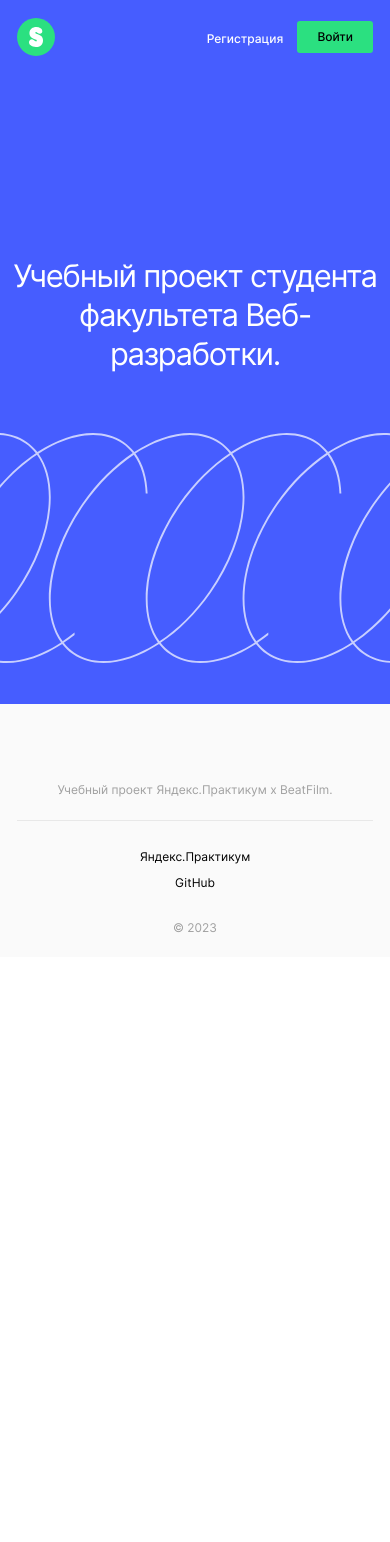
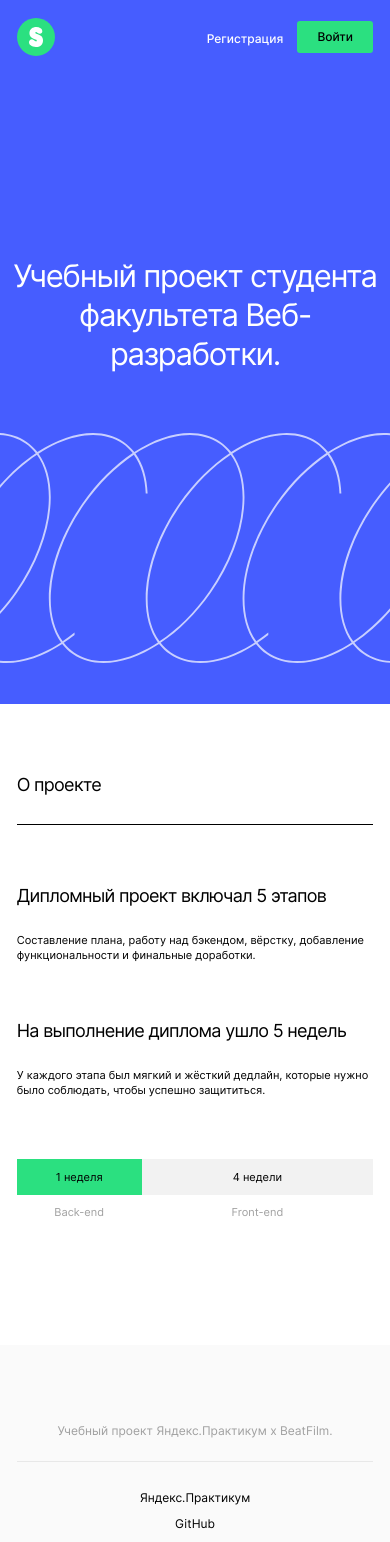
Before and after one commit to timurgain/movies-explorer-frontend, a React (Create React App) app: page / in a window 390 px wide. Shown: the top 1542 px of the page. Before the commit the page ends 957 px from the top, so only its background shows below. Built offline with nearby package versions, Linux system fonts and the light colour scheme.

Commit message:
feat: AboutProject component

```diff
--- /dev/null
+++ b/src/components/Main/AboutProject/AboutProject.css
@@ -0,0 +1,134 @@
+.about {
+  background-color: rgb(255, 255, 255);
+}
+
+.about__container {
+  margin: 0 auto;
+  padding: 110px 4.3%;
+  box-sizing: border-box;
+  max-width: 1280px;
+  height: 608px;
+}
+
+.about__title {
+  position: relative;
+  font-size: 22px;
+  line-height: 1.22;
+  font-weight: 400;
+  letter-spacing: -0.04em;
+  margin: 0 0 94px 0;
+}
+
+.about__title::after {
+  content: '';
+  position: absolute;
+  top: 50px;
+  left: 0;
+  width: 100%;
+  border-bottom: 1px solid rgb(0, 0, 0);
+}
+
+.about__content {
+  display: flex;
+  flex-direction: row;
+  column-gap: 40px;
+  justify-content: space-between;
+  list-style: none;
+  margin: 0 0 110px 0;
+  padding: 0;
+}
+
+.about__item {
+  display: flex;
+  flex-direction: column;
+  row-gap: 26px;
+  max-width: 550px;
+}
+
+.about__fact {
+  font-size: 20px;
+  line-height: 1.2;
+  font-weight: 400;
+  letter-spacing: -0.04em;
+  margin: 0;
+}
+
+.about__description {
+  font-size: 14px;
+  line-height: 1.43;
+  margin: 0;
+}
+
+.about__graph {
+  display: grid;
+  width: 100%;
+  grid-template-columns: 20% 80%;
+  grid-template-rows: 36px 36px;
+  justify-items: center;
+  align-items: center;
+}
+
+.about__term {
+  display: block;
+  text-align: center;
+  line-height: 36px;
+  width: 100%;
+  height: 100%;
+  font-size: 14px;
+  background-color: rgb(242, 242, 242);
+}
+
+.about__term_highlighted {
+  background-color: rgb(43, 224, 128);
+}
+
+.about__part {
+  font-size: 14px;
+  line-height: 1.21;
+  color: rgb(160, 160, 160);
+}
+
+
+@media screen and (max-width: 767px) {
+  .about__container {
+    height: 641px;
+    padding: 70px 4.3%;
+  }
+
+  .about__title {
+    font-size: 18px;
+    margin: 0 0 89px 0;
+  }
+
+  .about__content {
+    display: flex;
+    flex-direction: column;
+    row-gap: 56px;
+    justify-content: space-between;
+    list-style: none;
+    margin: 0 0 60px 0;
+    padding: 0;
+  }
+
+  .about__fact {
+    font-size: 18px;
+  }
+
+  .about__description {
+    font-size: 11px;
+  }
+
+  .about__graph {
+    display: grid;
+    width: 100%;
+    grid-template-columns: 35% 65%;
+  }
+
+  .about__term {
+    font-size: 11px;
+  }
+
+  .about__part {
+    font-size: 11px;
+  }
+}
--- /dev/null
+++ b/src/components/Main/AboutProject/AboutProject.js
@@ -0,0 +1,38 @@
+import "./AboutProject.css";
+
+function AboutProject() {
+  return (
+    <div className="about">
+      <div className="about__container">
+        <h2 className="about__title">О проекте</h2>
+
+        <ul className="about__content">
+          <li className="about__item">
+            <h3 className="about__fact">Дипломный проект включал 5 этапов</h3>
+            <p className="about__description">
+              Составление плана, работу над бэкендом, вёрстку, добавление
+              функциональности и финальные доработки.
+            </p>
+          </li>
+
+          <li className="about__item">
+            <h3 className="about__fact">На выполнение диплома ушло 5 недель</h3>
+            <p className="about__description">
+              У каждого этапа был мягкий и жёсткий дедлайн, которые нужно было
+              соблюдать, чтобы успешно защититься.
+            </p>
+          </li>
+        </ul>
+
+        <div className="about__graph">
+          <span className="about__term about__term_highlighted">1 неделя</span>
+          <span className="about__term">4 недели</span>
+          <span className="about__part">Back-end</span>
+          <span className="about__part">Front-end</span>
+        </div>
+      </div>
+    </div>
+  );
+}
+
+export default AboutProject;
--- a/src/components/Main/Main.js
+++ b/src/components/Main/Main.js
@@ -1,7 +1,7 @@
 import './Main.css';
 import Header from '../Header/Header';
 import Promo from './Promo/Promo';
-
+import AboutProject from './AboutProject/AboutProject';
 import Footer from '../Footer/Footer';
 
 
@@ -10,6 +10,8 @@ function Main() {
     <>
       <Header type={'promo'} />
       <Promo />
+      <AboutProject />
+
       <Footer />
     </>
   )
--- a/src/components/Main/Promo/Promo.js
+++ b/src/components/Main/Promo/Promo.js
@@ -12,5 +12,4 @@ function Promo() {
   )
 }
 
-
 export default Promo;
--- a/src/components/Movies/SearchForm/SearchForm.css
+++ b/src/components/Movies/SearchForm/SearchForm.css
@@ -15,7 +15,6 @@
   left: 0;
   width: 100%;
   border-bottom: 1px solid rgb(232, 232, 232);
-
 }
 
 .search__field {
```
